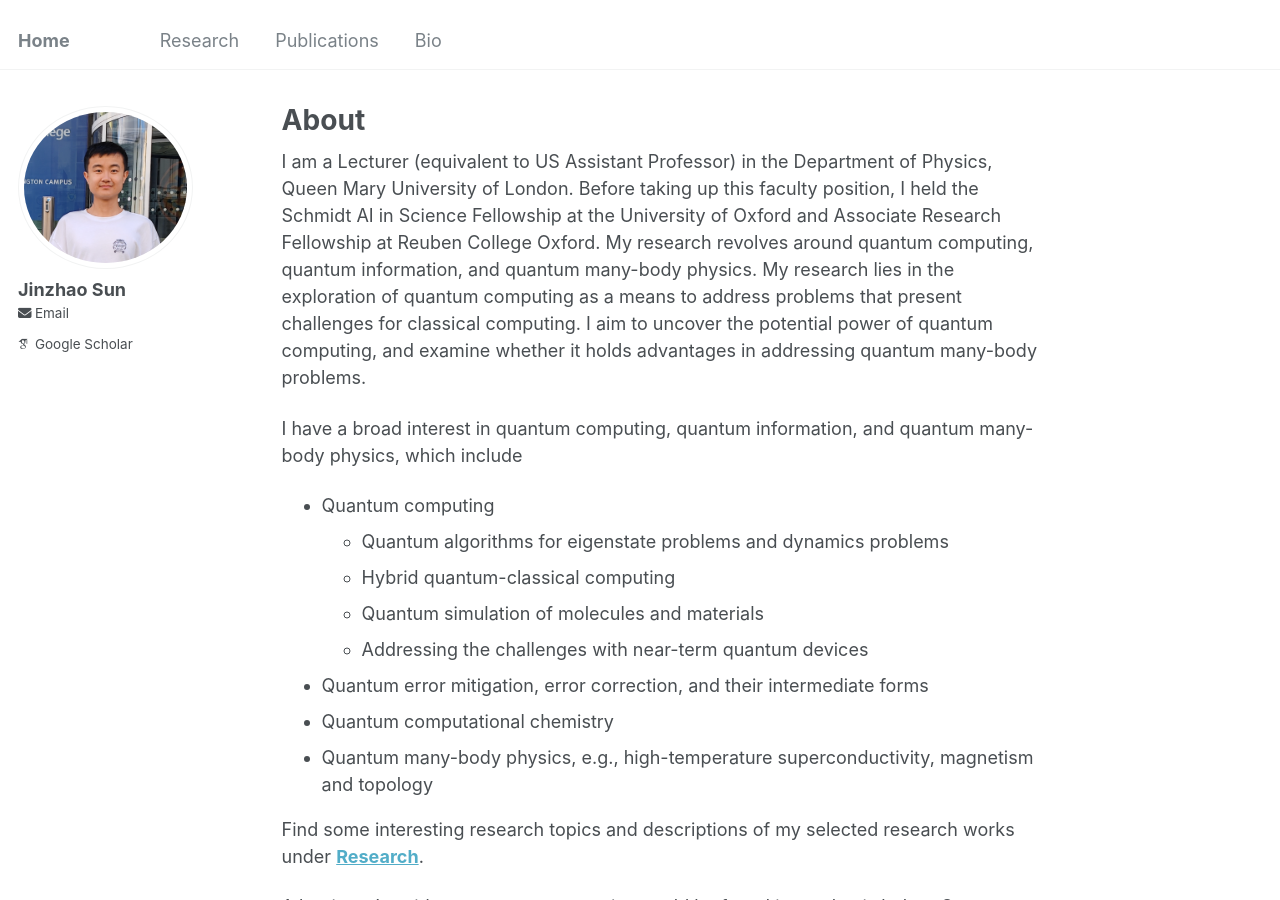
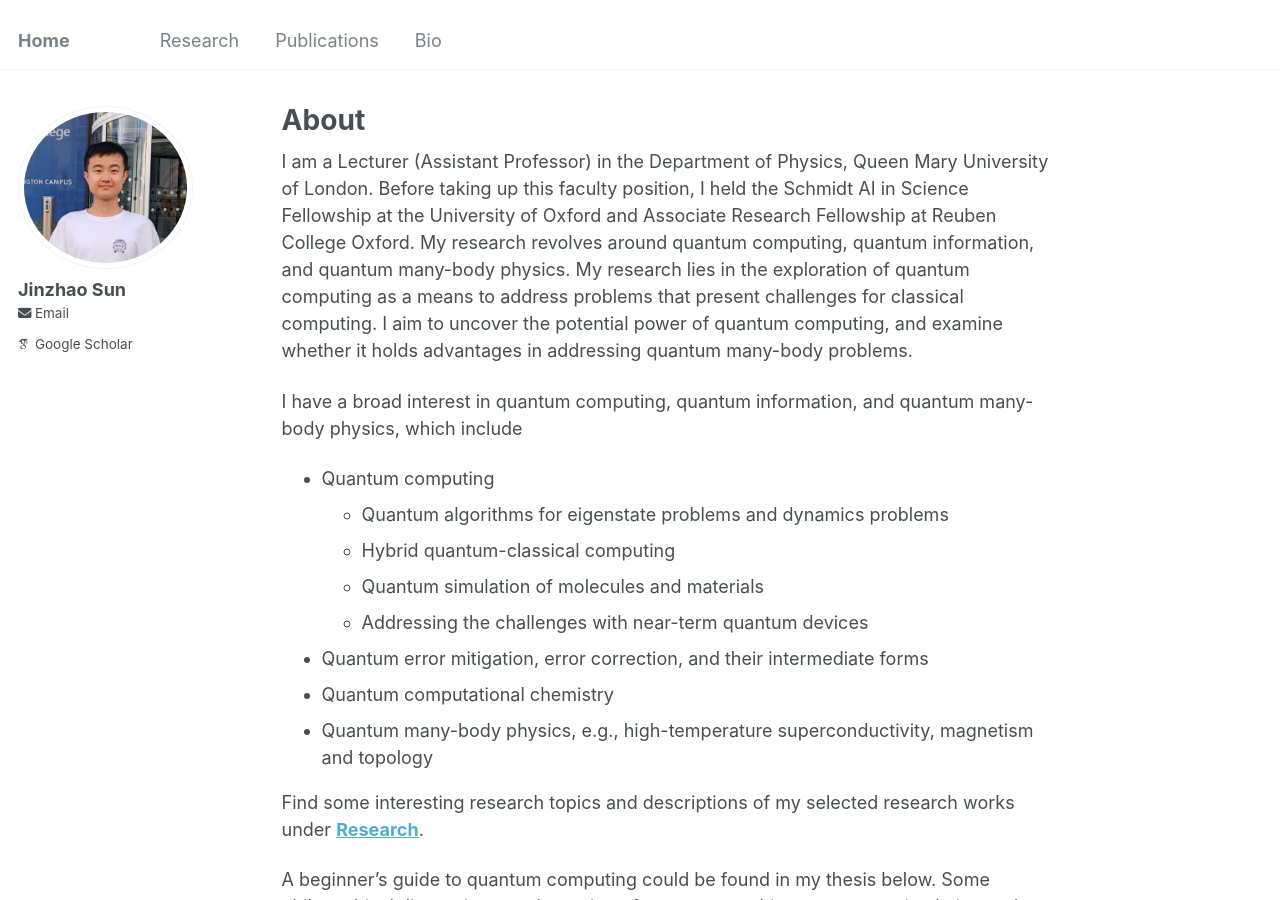
Before and after one commit to jinzhao-sun/jinzhao-sun.github.io, a Jekyll site: the page built from _pages/about.md, in a window 1280 px wide and 900 px high. Built offline with Jekyll 4.4.1, drawn with Linux system fonts in a browser that asks for light colours; some web fonts are replaced.

Commit message:
Update about.md

```diff
--- a/_pages/about.md
+++ b/_pages/about.md
@@ -7,7 +7,7 @@ redirect_from:
   - /about.html
 ---
 
-I am a Lecturer (equivalent to US Assistant Professor) in the Department of Physics, Queen Mary University of London. Before taking up this faculty position, I held the Schmidt AI in Science Fellowship at the University of Oxford and Associate Research Fellowship at Reuben College Oxford.  My research revolves around quantum computing, quantum information, and quantum many-body physics. My research lies in the exploration of quantum computing as a means to address problems that present challenges for classical computing. I aim to uncover the potential power of quantum computing, and examine whether it holds advantages in addressing quantum many-body problems.
+I am a Lecturer (Assistant Professor) in the Department of Physics, Queen Mary University of London. Before taking up this faculty position, I held the Schmidt AI in Science Fellowship at the University of Oxford and Associate Research Fellowship at Reuben College Oxford.  My research revolves around quantum computing, quantum information, and quantum many-body physics. My research lies in the exploration of quantum computing as a means to address problems that present challenges for classical computing. I aim to uncover the potential power of quantum computing, and examine whether it holds advantages in addressing quantum many-body problems.
 
 I have a broad interest in quantum computing, quantum information, and quantum many-body physics, which include
 * Quantum computing
```
